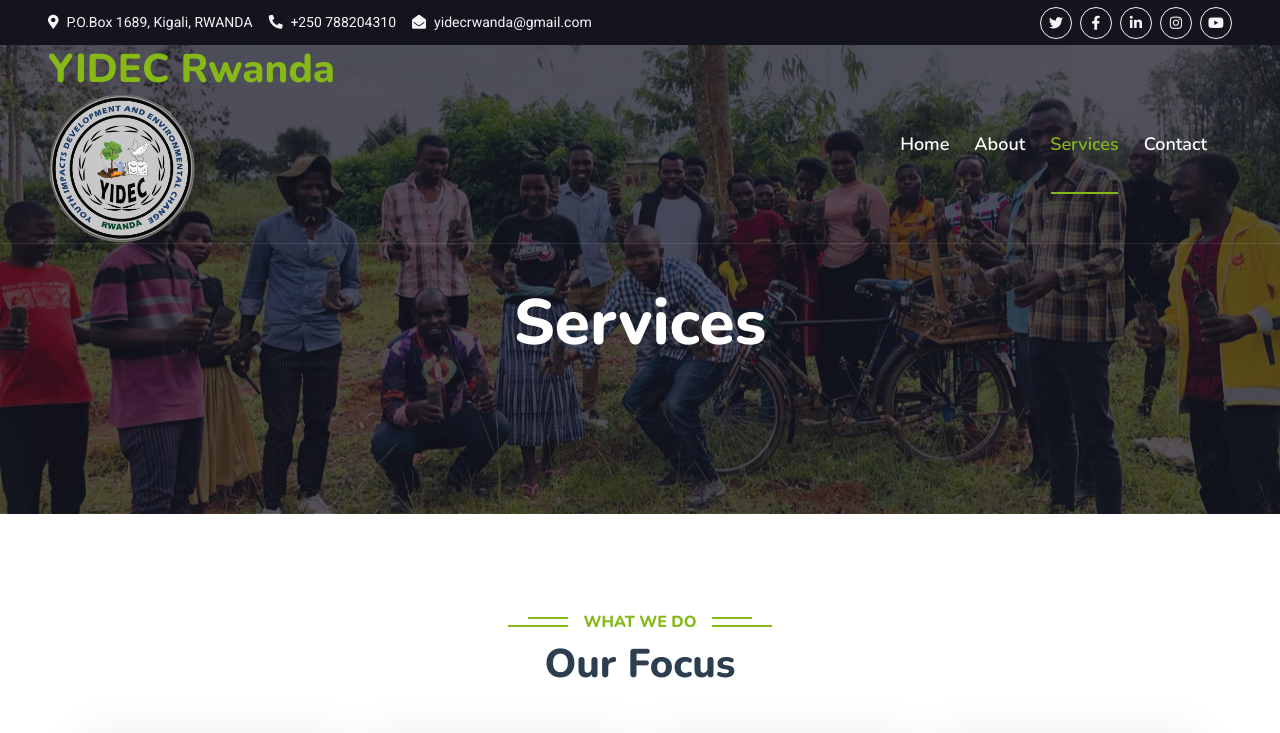
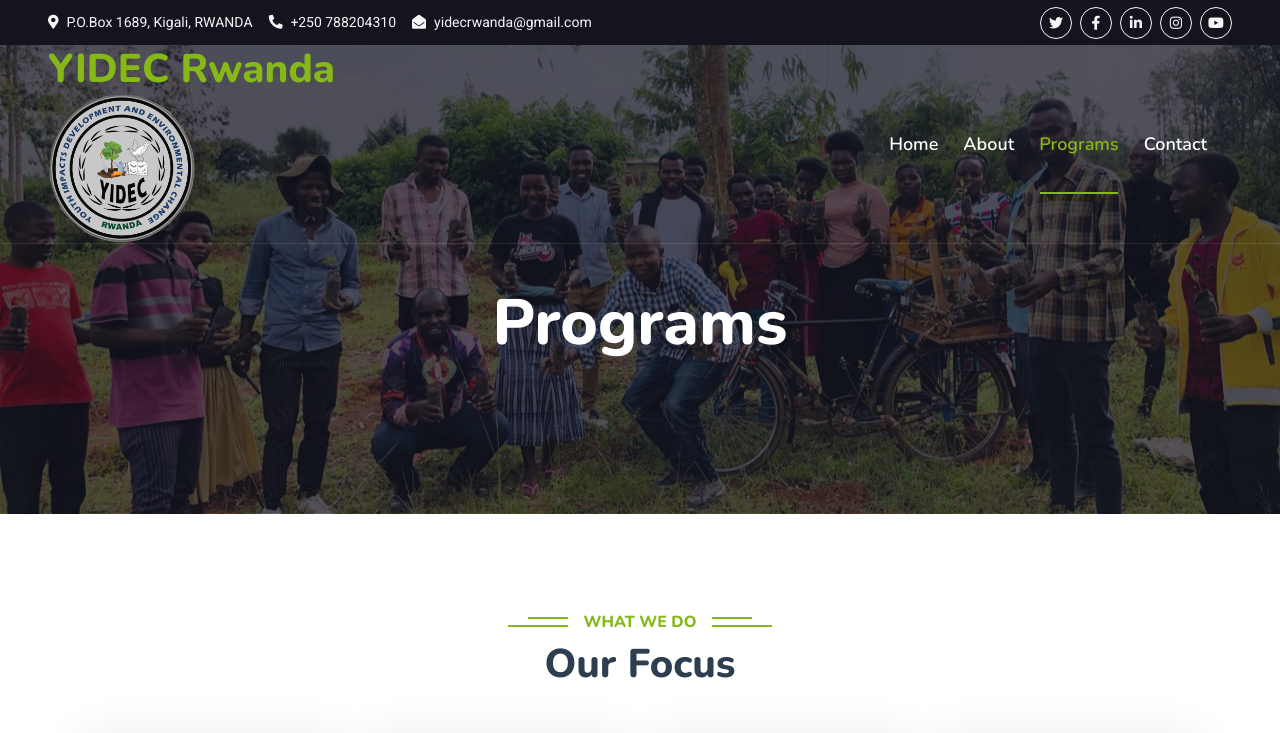
Before and after one commit to YidecRwanda/yidecrwanda.org, a plain HTML site: page service.html in a window 1280 px wide. Shown: the top 733 px of the page. Drawn offline with nearby package versions, Linux system fonts and the light colour scheme.

Commit message:
Update service.html

```diff
--- a/service.html
+++ b/service.html
@@ -80,7 +80,7 @@
                 <div class="navbar-nav ms-auto py-0">
                     <a href="index.html" class="nav-item nav-link">Home</a>
                     <a href="about.html" class="nav-item nav-link">About</a>
-                    <a href="service.html" class="nav-item nav-link active">Services</a>
+                    <a href="service.html" class="nav-item nav-link active">Programs</a>
                     <!-- <a href="package.html" class="nav-item nav-link">Packages</a> -->
                    <!--  <div class="nav-item dropdown">
                         <a href="#" class="nav-link dropdown-toggle" data-bs-toggle="dropdown">Pages</a>
@@ -102,7 +102,7 @@
             <div class="container py-5">
                 <div class="row justify-content-center py-5">
                     <div class="col-lg-10 pt-lg-5 mt-lg-5 text-center">
-                        <h1 class="display-3 text-white animated slideInDown">Services</h1>
+                        <h1 class="display-3 text-white animated slideInDown">Programs</h1>
                       <!--   <nav aria-label="breadcrumb">
                             <ol class="breadcrumb justify-content-center">
                                 <li class="breadcrumb-item"><a href="#">Home</a></li>
```
